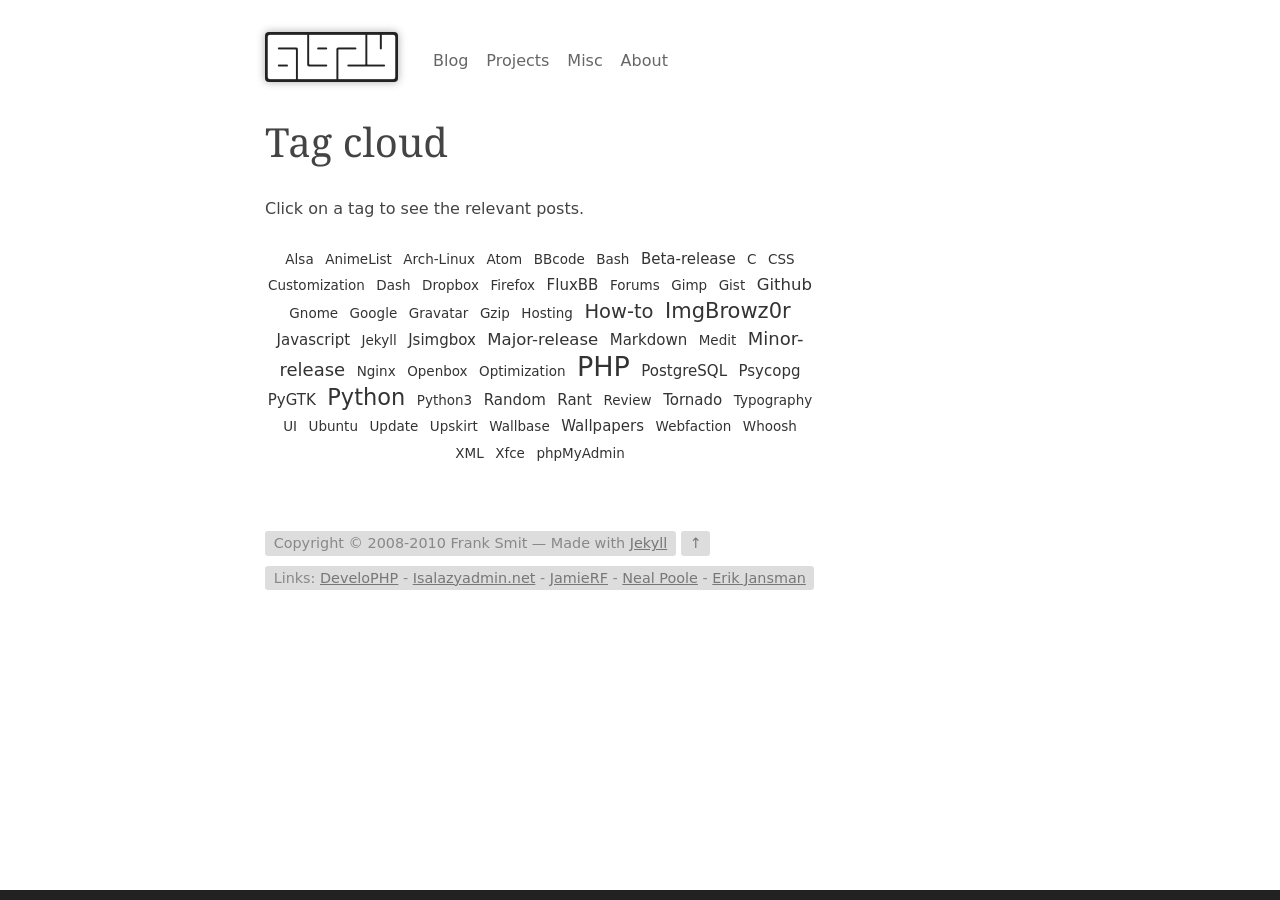
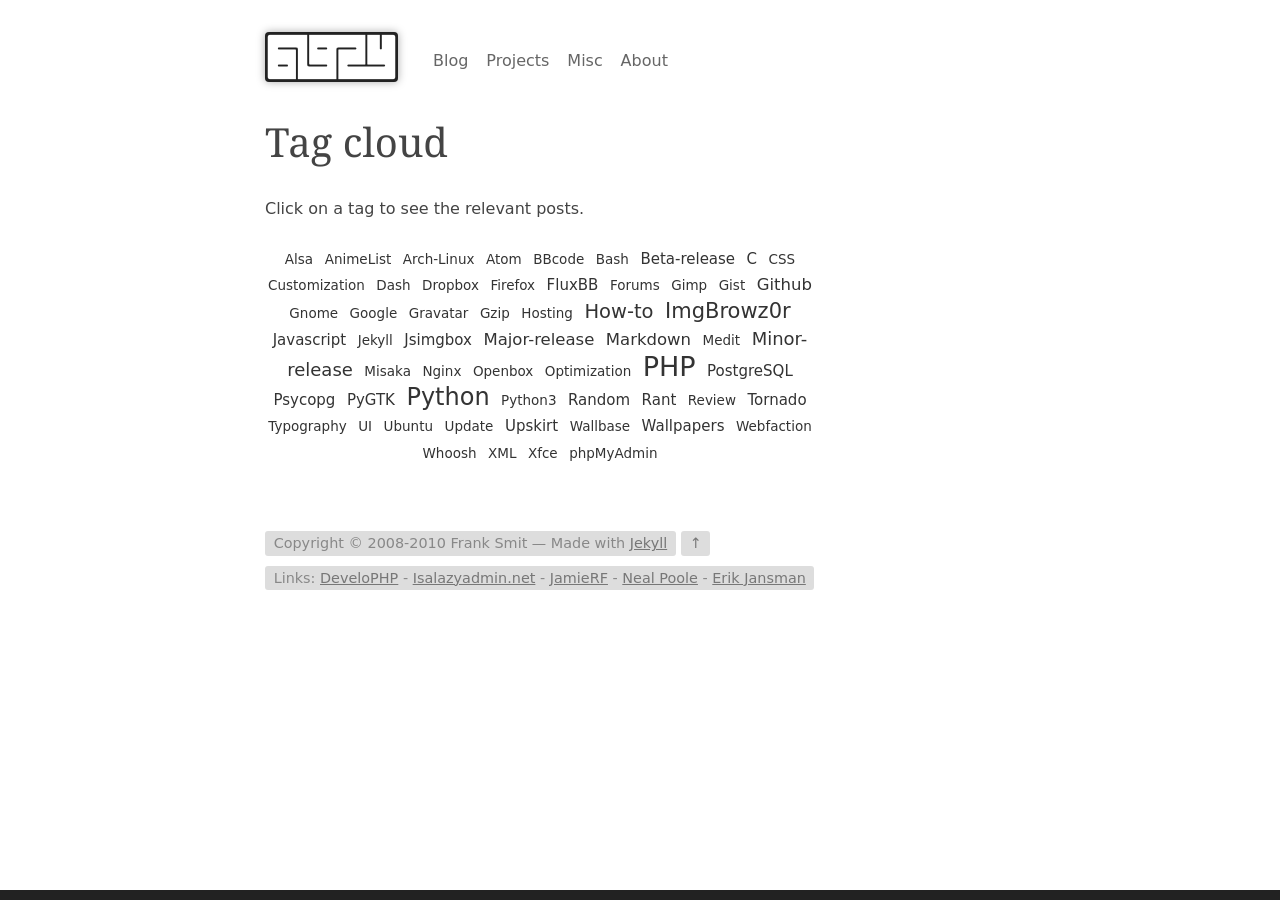
Before and after one commit to wskplho/fsx.github.com, a Jekyll site: the page built from tags/cloud.html, in a window 1280 px wide. Built offline with Jekyll 4.4.1, drawn with Linux system fonts in a browser that asks for light colours; Markdown is read by kramdown in place of the engine named in the settings.

Commit message:
Stupid tags.

```diff
--- a/tags/cloud.html
+++ b/tags/cloud.html
@@ -11,7 +11,7 @@ title: Tag cloud
 <a href="/tags/BBcode.html" title="Entries tagged BBcode (1)" style="font-size: 13.5px">BBcode</a>
 <a href="/tags/Bash.html" title="Entries tagged Bash (1)" style="font-size: 13.5px">Bash</a>
 <a href="/tags/Beta-release.html" title="Entries tagged Beta-release (2)" style="font-size: 15.0px">Beta-release</a>
-<a href="/tags/C.html" title="Entries tagged C (1)" style="font-size: 13.5px">C</a>
+<a href="/tags/C.html" title="Entries tagged C (2)" style="font-size: 15.0px">C</a>
 <a href="/tags/CSS.html" title="Entries tagged CSS (1)" style="font-size: 13.5px">CSS</a>
 <a href="/tags/Customization.html" title="Entries tagged Customization (1)" style="font-size: 13.5px">Customization</a>
 <a href="/tags/Dash.html" title="Entries tagged Dash (1)" style="font-size: 13.5px">Dash</a>
@@ -33,9 +33,10 @@ title: Tag cloud
 <a href="/tags/Jekyll.html" title="Entries tagged Jekyll (1)" style="font-size: 13.5px">Jekyll</a>
 <a href="/tags/Jsimgbox.html" title="Entries tagged Jsimgbox (2)" style="font-size: 15.0px">Jsimgbox</a>
 <a href="/tags/Major-release.html" title="Entries tagged Major-release (3)" style="font-size: 16.5px">Major-release</a>
-<a href="/tags/Markdown.html" title="Entries tagged Markdown (2)" style="font-size: 15.0px">Markdown</a>
+<a href="/tags/Markdown.html" title="Entries tagged Markdown (3)" style="font-size: 16.5px">Markdown</a>
 <a href="/tags/Medit.html" title="Entries tagged Medit (1)" style="font-size: 13.5px">Medit</a>
 <a href="/tags/Minor-release.html" title="Entries tagged Minor-release (4)" style="font-size: 18.0px">Minor-release</a>
+<a href="/tags/Misaka.html" title="Entries tagged Misaka (1)" style="font-size: 13.5px">Misaka</a>
 <a href="/tags/Nginx.html" title="Entries tagged Nginx (1)" style="font-size: 13.5px">Nginx</a>
 <a href="/tags/Openbox.html" title="Entries tagged Openbox (1)" style="font-size: 13.5px">Openbox</a>
 <a href="/tags/Optimization.html" title="Entries tagged Optimization (1)" style="font-size: 13.5px">Optimization</a>
@@ -43,7 +44,7 @@ title: Tag cloud
 <a href="/tags/PostgreSQL.html" title="Entries tagged PostgreSQL (2)" style="font-size: 15.0px">PostgreSQL</a>
 <a href="/tags/Psycopg.html" title="Entries tagged Psycopg (2)" style="font-size: 15.0px">Psycopg</a>
 <a href="/tags/PyGTK.html" title="Entries tagged PyGTK (2)" style="font-size: 15.0px">PyGTK</a>
-<a href="/tags/Python.html" title="Entries tagged Python (7)" style="font-size: 22.5px">Python</a>
+<a href="/tags/Python.html" title="Entries tagged Python (8)" style="font-size: 24.0px">Python</a>
 <a href="/tags/Python3.html" title="Entries tagged Python3 (1)" style="font-size: 13.5px">Python3</a>
 <a href="/tags/Random.html" title="Entries tagged Random (2)" style="font-size: 15.0px">Random</a>
 <a href="/tags/Rant.html" title="Entries tagged Rant (2)" style="font-size: 15.0px">Rant</a>
@@ -53,7 +54,7 @@ title: Tag cloud
 <a href="/tags/UI.html" title="Entries tagged UI (1)" style="font-size: 13.5px">UI</a>
 <a href="/tags/Ubuntu.html" title="Entries tagged Ubuntu (1)" style="font-size: 13.5px">Ubuntu</a>
 <a href="/tags/Update.html" title="Entries tagged Update (1)" style="font-size: 13.5px">Update</a>
-<a href="/tags/Upskirt.html" title="Entries tagged Upskirt (1)" style="font-size: 13.5px">Upskirt</a>
+<a href="/tags/Upskirt.html" title="Entries tagged Upskirt (2)" style="font-size: 15.0px">Upskirt</a>
 <a href="/tags/Wallbase.html" title="Entries tagged Wallbase (1)" style="font-size: 13.5px">Wallbase</a>
 <a href="/tags/Wallpapers.html" title="Entries tagged Wallpapers (2)" style="font-size: 15.0px">Wallpapers</a>
 <a href="/tags/Webfaction.html" title="Entries tagged Webfaction (1)" style="font-size: 13.5px">Webfaction</a>
```
Also changed, not shown: tags/Misaka.html (added, +18 -0 lines).
